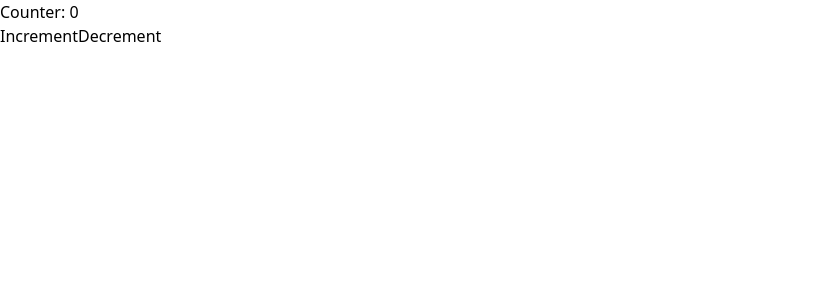
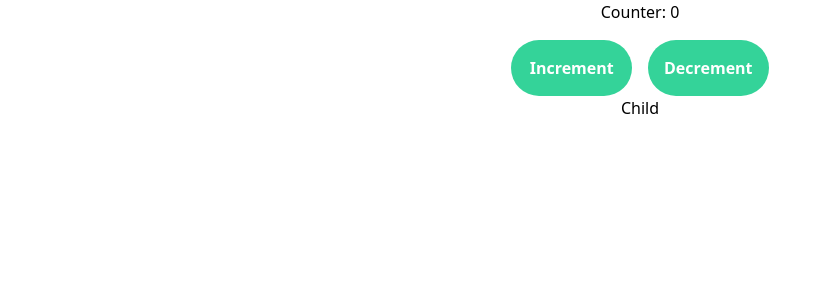
Before and after one commit to bggbr/react-playground, a React (Vite) app: page / in a window 1280 px wide. Shown: the top 300 px of the page, without its empty margins (0-832 px from the left). Built offline with nearby package versions, Linux system fonts and the light colour scheme.

Commit message:
counter reducer test

```diff
--- a/src/App.tsx
+++ b/src/App.tsx
@@ -1,16 +1,23 @@
 import { useDispatch, useSelector } from "react-redux";
 import { RootState } from "./store/reducers";
 import { increment, decrement } from "./reducers/counterReducer";
-
+import Child from "./components/Child";
 function App() {
     const dispatch = useDispatch();
     const count = useSelector((state: RootState) => state.counter.count);
 
     return (
-        <div>
+        <div className='flex flex-col items-center'>
             <h1>Counter: {count}</h1>
-            <button onClick={() => dispatch(increment())}>Increment</button>
-            <button onClick={() => dispatch(decrement())}>Decrement</button>
+            <div className='grid grid-cols-2 grid-rows-1 gap-x-4 text-white font-bold mt-4'>
+                <button className='p-4 bg-emerald-400 rounded-full' onClick={() => dispatch(increment())}>
+                    Increment
+                </button>
+                <button className='p-4 bg-emerald-400 rounded-full' onClick={() => dispatch(decrement())}>
+                    Decrement
+                </button>
+            </div>
+            <Child />
         </div>
     );
 }
--- /dev/null
+++ b/src/components/Child.tsx
@@ -0,0 +1,11 @@
+import { useDispatch } from "react-redux";
+import { increment } from "../reducers/counterReducer";
+export default function Child() {
+    const dispatch = useDispatch();
+
+    const incrementNumber = () => {
+        dispatch(increment());
+    };
+
+    return <button onClick={incrementNumber}>Child</button>;
+}
```
